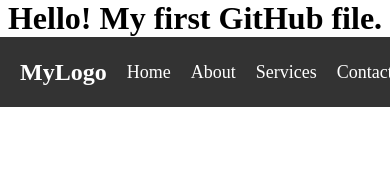
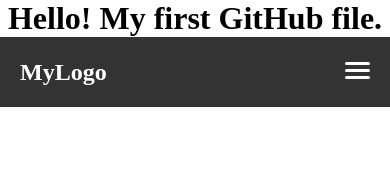
Before and after one commit to codeWkrits/module3-solution, a plain HTML site: page index.html in a window 390 px wide. Drawn offline with Linux system fonts and the light colour scheme.

Commit message:
Update styles.css

```diff
--- a/css/styles.css
+++ b/css/styles.css
@@ -47,3 +47,45 @@ h1 {
 .nav-links a:hover {
   color: #ff6347; /* Tomato color on hover */
 }
+/* Hamburger menu (hidden on large screens) */
+.hamburger {
+    display: none;
+    flex-direction: column;
+    cursor: pointer;
+}
+
+.hamburger span {
+    height: 3px;
+    width: 25px;
+    background: white;
+    margin-bottom: 4px;
+    border-radius: 5px;
+}
+/* Mobile View */
+@media (max-width: 768px) {
+
+    .hamburger {
+        display: flex;      /* show burger */
+    }
+
+    .nav-links {
+        position: absolute;
+        top: 70px;
+        right: 0;
+        background: #333;
+        width: 200px;
+        height: 0;
+        overflow: hidden;
+        flex-direction: column;
+        transition: height 0.3s;
+    }
+
+    .nav-links.open {
+        height: 200px;      /* show menu */
+    }
+
+    .nav-links li {
+        margin: 20px 0;
+        text-align: center;
+    }
+}
```
